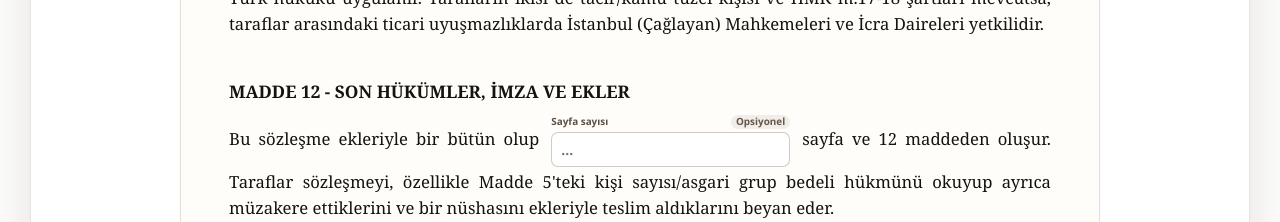
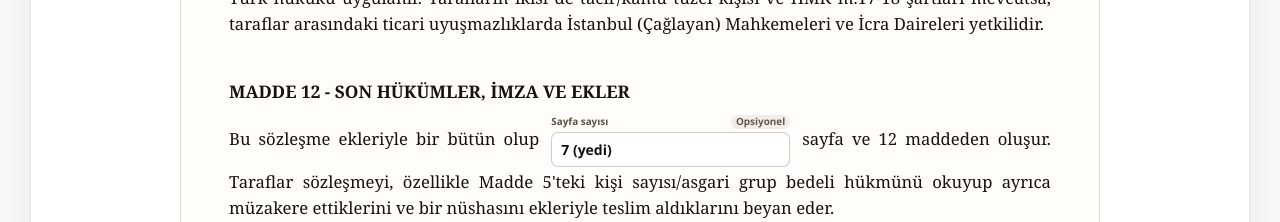
Before and after one commit to resulersurer/ejder-acentesozlesme, an Angular app: page / in a window 1280 px wide. Shown: the part 4760-4982 px from the top of the page. Built offline with nearby package versions, Linux system fonts and the light colour scheme.

Commit message:
Write page count with words

```diff
--- a/src/app/contract-template-storage.ts
+++ b/src/app/contract-template-storage.ts
@@ -23,6 +23,10 @@ const defaultValueFor = (key: ContractVariableKey): string => {
 
   if (key === 'currency') {
     return 'TL';
+  }
+
+  if (key === 'pageCount') {
+    return '7 (yedi)';
   }
 
   return '';
--- a/src/app/pages/agency-form/agency-form.component.ts
+++ b/src/app/pages/agency-form/agency-form.component.ts
@@ -179,7 +179,8 @@ export class AgencyFormComponent implements OnInit, AfterViewInit, OnDestroy {
       return String(this.customerForm.controls[key]?.value ?? '');
     }
 
-    return this.getStoredVariableValue(key);
+    const value = this.getStoredVariableValue(key);
+    return value || (key === 'pageCount' ? '7 (yedi)' : '');
   }
 
   protected beginSignature(event: PointerEvent): void {
--- a/src/app/pages/contract-pdf/contract-pdf.component.ts
+++ b/src/app/pages/contract-pdf/contract-pdf.component.ts
@@ -58,7 +58,8 @@ export class ContractPdfComponent implements OnInit {
     const customerVariables = this.contract?.customerVariables ?? {};
     const directValue = this.contract?.[key as keyof ContractRecord];
 
-    return customerVariables[key] ?? variables[key] ?? (typeof directValue === 'string' ? directValue : '');
+    const value = customerVariables[key] ?? variables[key] ?? (typeof directValue === 'string' ? directValue : '');
+    return value || (key === 'pageCount' ? '7 (yedi)' : '');
   }
 
   protected getSignatureImage(line: TemplateLine, lineIndex: number): string {
```
